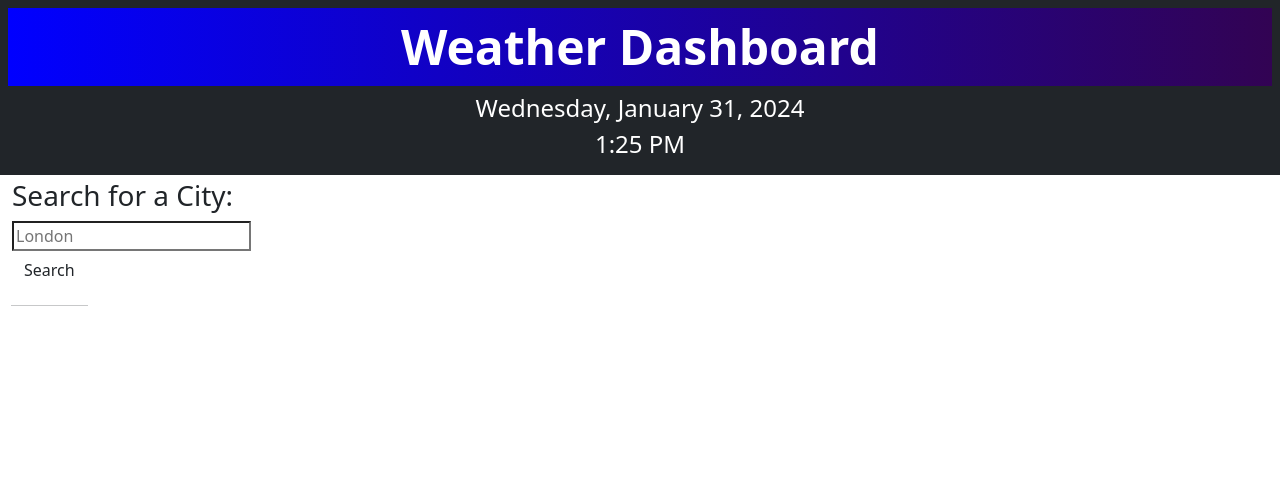
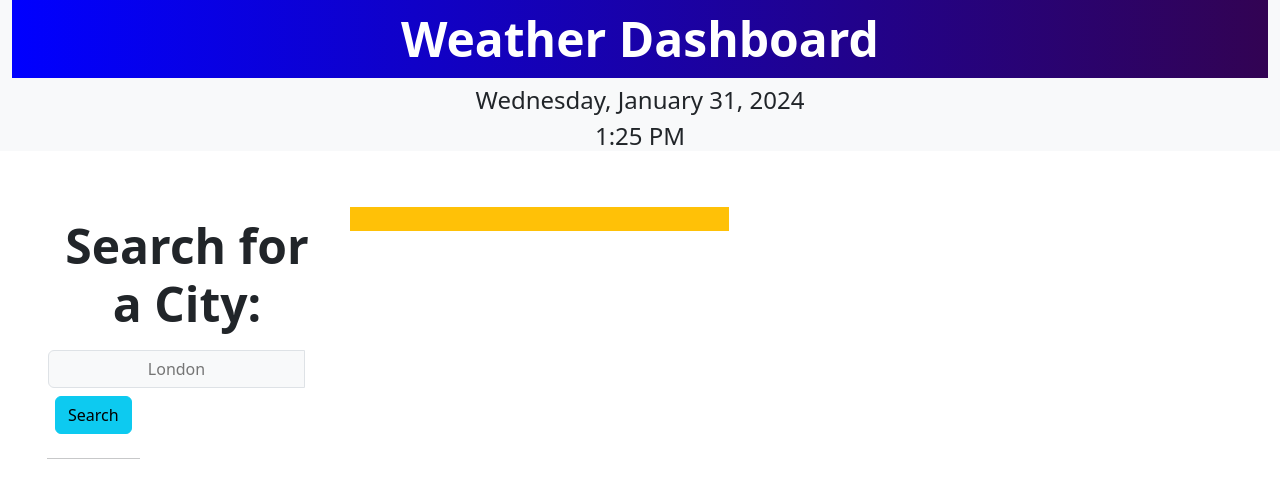
Before and after one commit to DrWho1369/weatherDashboard, a plain HTML site: page index.html in a window 1280 px wide. Drawn offline with nearby package versions, Linux system fonts and the light colour scheme.

Commit message:
added bootstrap and altered design elements

```diff
--- a/index.html
+++ b/index.html
@@ -16,7 +16,7 @@
 
   <body>
     <header
-      class="container-fluid text-center text-white bg-dark p-2 weather-header"
+      class="container-fluid text-center text-blue bg-light weather-header"
     >
       <h1>Weather Dashboard</h1>
       <h4 id="date"></h4>
@@ -24,17 +24,15 @@
     </header>
 
     <!-- max-width for ultra wide resolutions -->
-    <div class="container-fluid">
-      <div class="row">
-        <aside class="col-lg-3 pb-3">
-          <h2 id="form-heading" class="mt-1 h3 form-label">
-            Search for a City:
-          </h2>
+    <div class="container-fluid p-0 m-0">
+      <div class="row p-5">
+        <aside class="col-lg-3">
+          <h2 id="form-heading" class="rm-label">Search for a City:</h2>
           <form id="search-form" class="form">
             <div class="form-inline form-group">
               <div class="input-group pb-3">
                 <input
-                  class="form-input weather-search"
+                  class="form-input weather-search input-group-text"
                   type="text"
                   id="search-input"
                   placeholder="London"
@@ -44,7 +42,7 @@
                 <div class="input-group-append">
                   <button
                     type="submit"
-                    class="btn search-button"
+                    class="btn btn-info search-button m-2"
                     id="search-button"
                     aria-label="submit search"
                   >
@@ -58,21 +56,21 @@
           <div class="list-group" id="history"></div>
         </aside>
 
-        <div class="col-lg-9 pb-3">
-          <div class="row align-items-start">
+        <div class="col-lg-4">
           <section
             id="today"
-              class="col-lg-3 mt-3"
-              role="region"
-              aria-live="polite"
-            ></section>
-            <section
-              id="forecast"
-              class="row col-lg-9 mt-3"
+            class="text-center pb-4 text-bg-warning"
             role="region"
             aria-live="polite"
           ></section>
         </div>
+        <div class="col-lg-5 forecast">
+          <section
+            id="forecast"
+            class="row text-bg-secondary"
+            role="region"
+            aria-live="polite"
+          ></section>
         </div>
       </div>
     </div>
--- a/styles.css
+++ b/styles.css
@@ -1,6 +1,8 @@
 * {
   margin: 0;
+  padding: 0;
 }
+
 h1 {
   text-align: center;
   font-weight: bold;
@@ -9,3 +11,11 @@ h1 {
   background: linear-gradient(to right, blue, rgb(50, 3, 83));
   padding: 10px 0px;
 }
+
+h2,
+h5 {
+  text-align: center;
+  font-weight: bold;
+  font-size: 3em;
+  padding: 10px 0px;
+}
```
Lines whose indentation alone changed are shown as unchanged.
